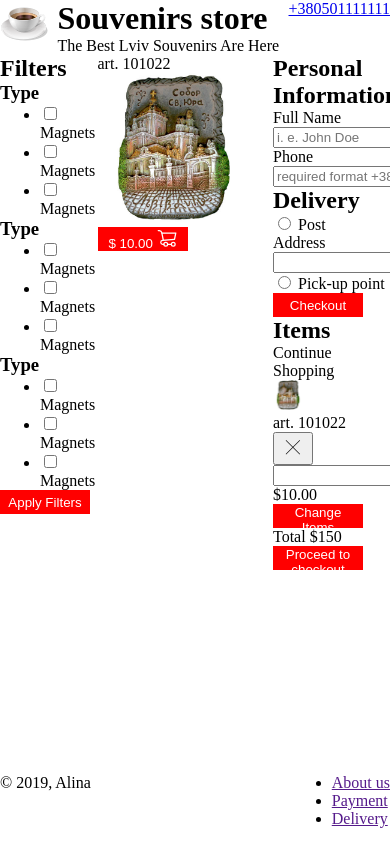
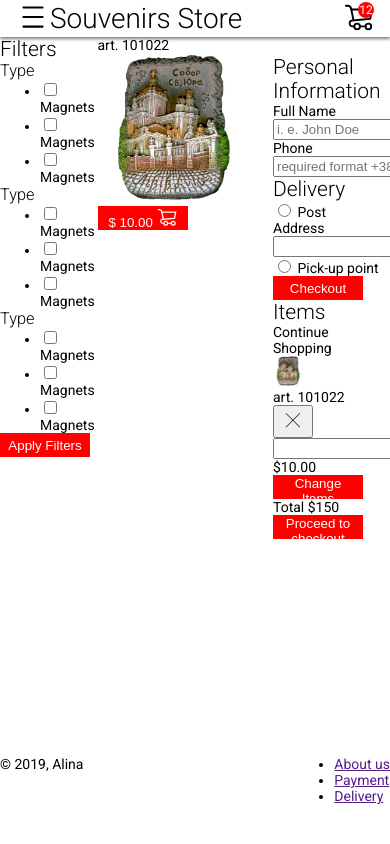
Before and after one commit to Alina34-a/My-first-project, a plain HTML site: page index.html in a window 390 px wide. Drawn offline with Linux system fonts and the light colour scheme.

Commit message:
header styles

```diff
--- a/index.html
+++ b/index.html
@@ -4,22 +4,29 @@
     <meta charset="UTF-8">
     <meta name="viewport" content="width=device-width, initial-scale=1.0">
     <meta http-equiv="X-UA-Compatible" content="ie=edge">
-    <title>Souvenir Store</title>
+    <title>Souvenirs Store</title>
     <link rel="stylesheet" href="style.css">
 </head>
 <body>
-    <header id="header">
-        <div>
+    <header id="page-header">
+        <div id="menu">
+            <img src="img/menu.svg" alt="Filters">
+        </div>
+        <div id="logo">
             <a href="index.html" title="Souvenirs Store">
-                <img src="img/coffee.png" alt="Main Page">
+                <img src="img/coffee.png" alt="Logo - Cup of coffee">
             </a>
         </div>
-        <div>
-            <h1>Souvenirs store</h1>
-            <span>The Best Lviv Souvenirs Are Here</span>
+        <div id="page-title">
+            <h1>Souvenirs Store</h1>
+            <span>The best Lviv souvenirs are here</span>
         </div>
-        <div>
-            <a href="tel:+380501111111">+380501111111</a>
+        <div id="order-cart">
+            <img src="img/order-cart.svg" alt="Cart">
+            <span>12</span>
+        </div>
+        <div id="page-header-phone">
+            <a class="phone" href="tel:+380501111111">+380501111111</a>
         </div>
     </header>
     <div id="page">
--- a/style.css
+++ b/style.css
@@ -1,11 +1,16 @@
+@import url('https://fonts.googleapis.com/css?family=Roboto:300,400&display=swap');
+
 html, body {
     margin: 0;
     padding: 0;
     width: 100%;
     height: 100%;
+    font: 14px Roboto, sans-serif;
+    font-weight: 400;
 }
 h1, h2, h3 {
     margin: 0;
+    font-weight: 300;
 }
 ul {
     margin: 0;
@@ -24,10 +29,37 @@ button.primary {
     flex-wrap: wrap;
     height: calc(100% - 55px);
 }
-#header {
+body > header {
     display: flex;
     width: 100%;
     justify-content: space-between;
+    box-shadow: 0 2px 3px rgba(0,0,0,0.5);
+    align-items: center;
+}
+#menu > img {
+    width: 34px;
+    height: 34px;
+    margin: 0 0 0 16px;
+}
+#logo {
+    margin: 0 0 0 16px;
+}
+#page-header-phone {
+    margin: 0 16px 0 0;
+}
+a.phone {
+    color: rgb(65, 62, 62);
+    font-size: 18px;
+    text-decoration: none;
+    border-bottom: 1px dashed rgb(65, 62, 62);
+}
+a.phone:hover {
+    color: #000;
+    border-color: red;
+}
+a.phone:active {
+    color: red;
+    border-color: red;
 }
 #filters {
     flex-basis: 25%;
@@ -71,3 +103,38 @@ button.primary {
     justify-content: space-between;
     height: 70px
 }
+@media only screen and (max-width: 570px) {
+    #page-header-phone, #logo, #page-title > span {
+        display: none;
+    }
+    #page-header {
+        justify-content: flex-start;
+    }
+    #order-cart {
+        margin: 0 16px 0 auto;
+        position: relative;
+    }
+    #order-cart > img {
+        width: 30px;
+        height: 30px;
+    }
+    #order-cart > span {
+        background: red;
+        position: absolute;
+        top: 0;
+        right: 0;
+        font-size: 12px;
+        width: 16px;
+        height: 16px;
+        border-radius: 50%;
+        overflow: hidden;
+        color: #fff;
+        text-align: center;
+        line-height: 16px;
+    }
+}
+@media only screen and (min-width: 570px) {
+    #menu, #order-cart {
+        display: none;
+    }
+}
```
Also changed, not shown: img/menu.svg (added), img/order-cart.svg (added).
